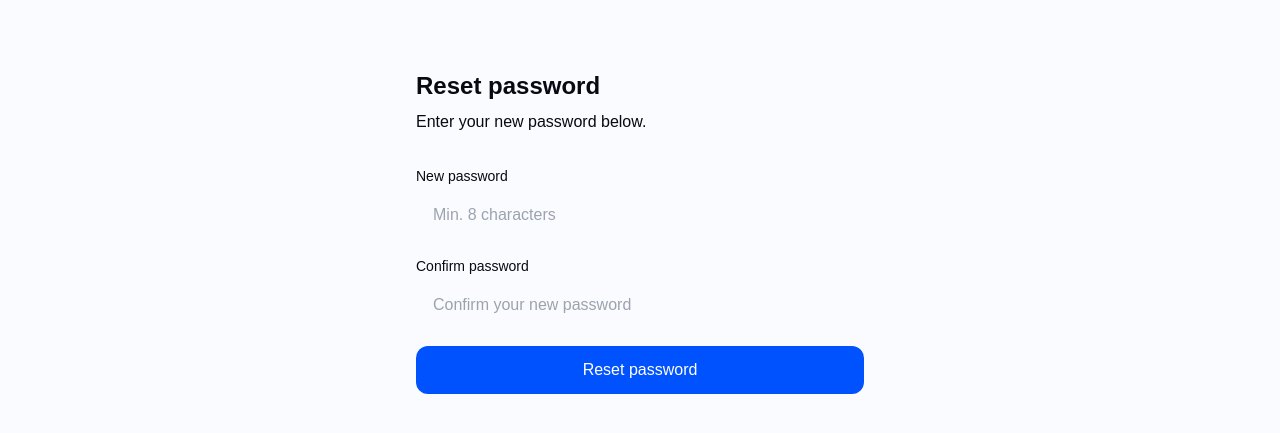
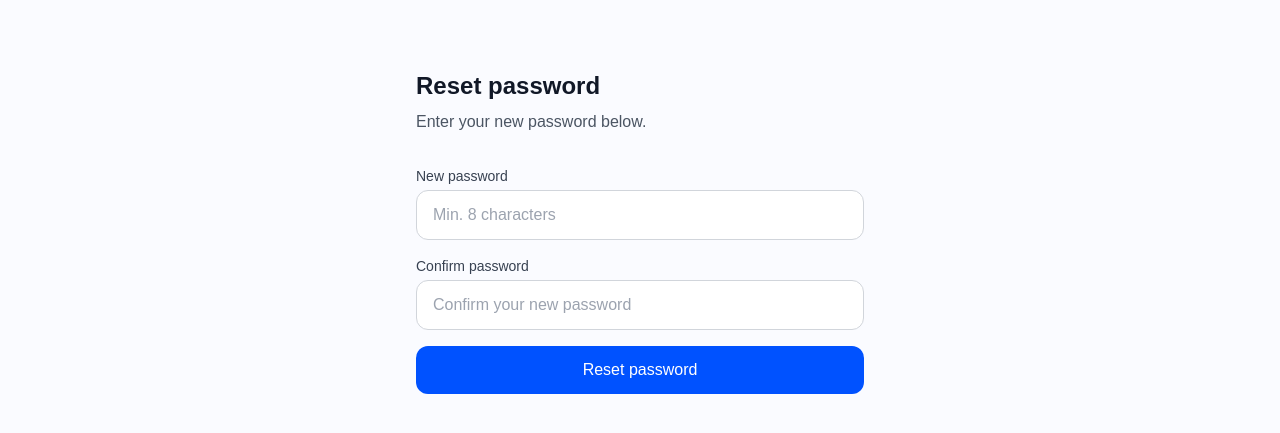
Before and after one commit to drmukty/EventChain, a Next.js app: page /auth/reset-password/1 in a window 1280 px wide. Shown: the part 157-590 px from the top of the page. Built offline with nearby package versions, Linux system fonts and the light colour scheme; no server answers.

Commit message:
Update page.tsx

```diff
--- a/src/app/auth/reset-password/[token]/page.tsx
+++ b/src/app/auth/reset-password/[token]/page.tsx
@@ -19,8 +19,14 @@ export default function ResetPasswordPage() {
 
   async function handleSubmit(e: React.FormEvent) {
     e.preventDefault();
-    if (password.length < 8) { toast.error("Password must be at least 8 characters"); return; }
-    if (password !== confirmPassword) { toast.error("Passwords do not match"); return; }
+    if (password.length < 8) {
+      toast.error("Password must be at least 8 characters");
+      return;
+    }
+    if (password !== confirmPassword) {
+      toast.error("Passwords do not match");
+      return;
+    }
 
     setLoading(true);
     try {
@@ -30,7 +36,10 @@ export default function ResetPasswordPage() {
         body: JSON.stringify({ token, password }),
       });
       const data = await res.json();
-      if (!res.ok) { toast.error(data.error || "Something went wrong"); return; }
+      if (!res.ok) {
+        toast.error(data.error || "Something went wrong");
+        return;
+      }
       setReset(true);
       toast.success("Password reset successfully!");
       setTimeout(() => router.push("/login"), 3000);
@@ -44,11 +53,28 @@ export default function ResetPasswordPage() {
   if (reset) {
     return (
       <div className="flex min-h-[80vh] items-center justify-center px-6">
-        <motion.div initial={{ opacity: 0, y: 20 }} animate={{ opacity: 1, y: 0 }} className="max-w-md w-full text-center">
-          <div className="mb-6 flex justify-center"><div className="rounded-full bg-green-500/10 p-4"><CheckCircle className="h-10 w-10 text-green-400" /></div></div>
-          <h1 className="text-2xl font-semibold">Password reset!</h1>
-          <p className="mt-3 text-fg-muted">Your password has been reset. Redirecting to login...</p>
-          <Link href="/login" className="mt-8 inline-flex items-center gap-2 text-sm text-base-400 hover:underline"><ArrowLeft size={16} /> Go to login</Link>
+        <motion.div
+          initial={{ opacity: 0, y: 20 }}
+          animate={{ opacity: 1, y: 0 }}
+          className="max-w-md w-full text-center"
+        >
+          <div className="mb-6 flex justify-center">
+            <div className="rounded-full bg-green-500/10 p-4">
+              <CheckCircle className="h-10 w-10 text-green-400" />
+            </div>
+          </div>
+          <h1 className="text-2xl font-semibold text-gray-900 dark:text-white">
+            Password reset!
+          </h1>
+          <p className="mt-3 text-gray-600 dark:text-gray-300">
+            Your password has been reset successfully. Redirecting to login...
+          </p>
+          <Link
+            href="/login"
+            className="mt-8 inline-flex items-center gap-2 text-sm text-base-500 hover:underline"
+          >
+            <ArrowLeft size={16} /> Go to login
+          </Link>
         </motion.div>
       </div>
     );
@@ -56,19 +82,53 @@ export default function ResetPasswordPage() {
 
   return (
     <div className="flex min-h-[80vh] items-center justify-center px-6">
-      <motion.div initial={{ opacity: 0, y: 20 }} animate={{ opacity: 1, y: 0 }} className="max-w-md w-full">
-        <h1 className="text-2xl font-semibold">Reset password</h1>
-        <p className="mt-2 text-fg-muted">Enter your new password below.</p>
+      <motion.div
+        initial={{ opacity: 0, y: 20 }}
+        animate={{ opacity: 1, y: 0 }}
+        className="max-w-md w-full"
+      >
+        <h1 className="text-2xl font-semibold text-gray-900 dark:text-white">
+          Reset password
+        </h1>
+        <p className="mt-2 text-gray-600 dark:text-gray-300">
+          Enter your new password below.
+        </p>
+
         <form onSubmit={handleSubmit} className="mt-8 space-y-4">
           <div>
-            <label className="block text-sm font-medium text-fg-muted">New password</label>
-            <input type="password" value={password} onChange={(e) => setPassword(e.target.value)} placeholder="Min. 8 characters" className="mt-1 w-full rounded-xl border border-white/10 bg-white/5 px-4 py-3 text-white placeholder:text-fg-muted/50 focus:outline-none focus:ring-2 focus:ring-base-500" required minLength={8} />
+            <label className="block text-sm font-medium text-gray-700 dark:text-gray-300">
+              New password
+            </label>
+            <input
+              type="password"
+              value={password}
+              onChange={(e) => setPassword(e.target.value)}
+              placeholder="Min. 8 characters"
+              className="mt-1 w-full rounded-xl border border-gray-300 bg-white px-4 py-3 text-gray-900 placeholder:text-gray-400 focus:outline-none focus:ring-2 focus:ring-base-500 dark:border-gray-600 dark:bg-gray-800 dark:text-white dark:placeholder:text-gray-400"
+              required
+              minLength={8}
+            />
           </div>
+
           <div>
-            <label className="block text-sm font-medium text-fg-muted">Confirm password</label>
-            <input type="password" value={confirmPassword} onChange={(e) => setConfirmPassword(e.target.value)} placeholder="Confirm your new password" className="mt-1 w-full rounded-xl border border-white/10 bg-white/5 px-4 py-3 text-white placeholder:text-fg-muted/50 focus:outline-none focus:ring-2 focus:ring-base-500" required />
+            <label className="block text-sm font-medium text-gray-700 dark:text-gray-300">
+              Confirm password
+            </label>
+            <input
+              type="password"
+              value={confirmPassword}
+              onChange={(e) => setConfirmPassword(e.target.value)}
+              placeholder="Confirm your new password"
+              className="mt-1 w-full rounded-xl border border-gray-300 bg-white px-4 py-3 text-gray-900 placeholder:text-gray-400 focus:outline-none focus:ring-2 focus:ring-base-500 dark:border-gray-600 dark:bg-gray-800 dark:text-white dark:placeholder:text-gray-400"
+              required
+            />
           </div>
-          <button type="submit" disabled={loading} className="w-full rounded-xl bg-base-500 py-3 font-medium text-white transition hover:bg-base-600 disabled:opacity-60">
+
+          <button
+            type="submit"
+            disabled={loading}
+            className="w-full rounded-xl bg-base-500 py-3 font-medium text-white transition hover:bg-base-600 disabled:opacity-60 disabled:cursor-not-allowed"
+          >
             {loading ? "Resetting..." : "Reset password"}
           </button>
         </form>
```
